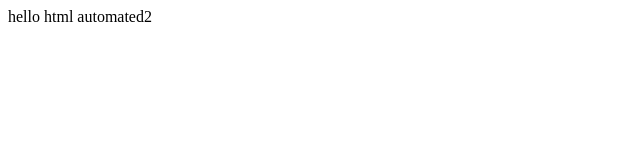
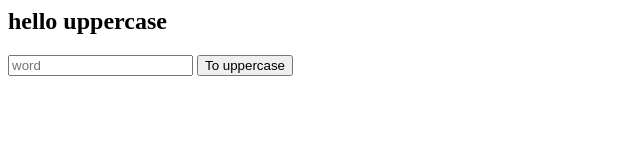
Before and after one commit to facutk/hello-html, a website: page index.html in a window 1280 px wide. Shown: the whole page, without its empty margins (0-640 px from the left). Drawn offline with Linux system fonts and the light colour scheme.

Commit message:
add initial integration

```diff
--- a/index.html
+++ b/index.html
@@ -1,5 +1,16 @@
 <html>
-<body>
-hello html automated2
-</body>
+  <body>
+    <h2>hello uppercase</h2>
+    <form onsubmit="toUppercase(event)">
+      <input type="text" placeholder="word" id="word">
+      <input type="submit" value="To uppercase">
+    </form>
+    <script>
+      function toUppercase(e) {
+        e.preventDefault()
+        const str = document.querySelector('#word').value
+        fetch(`/gecko/${str}`).then(r => r.text()).then(alert)
+      }
+    </script>
+  </body>
 </html>
```
